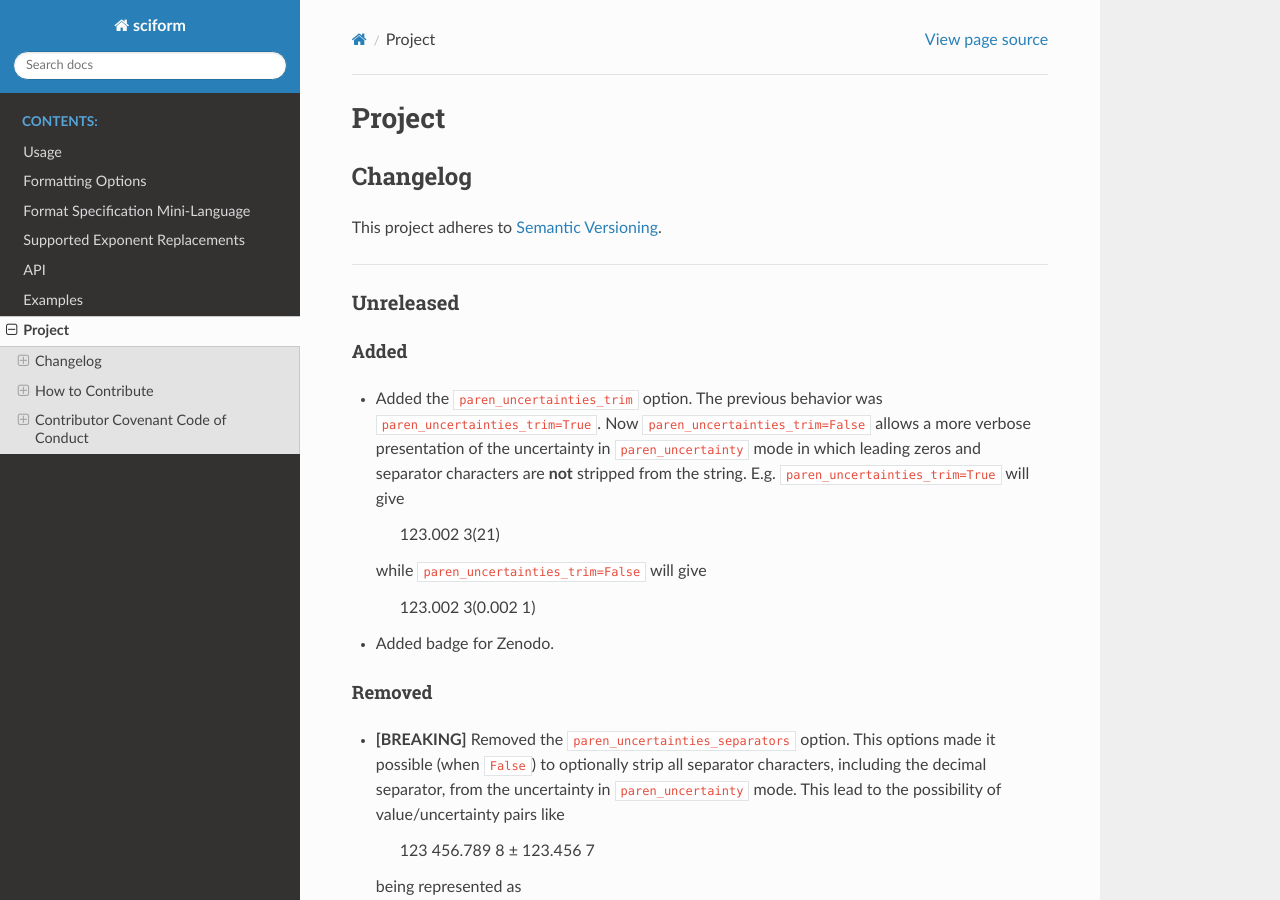
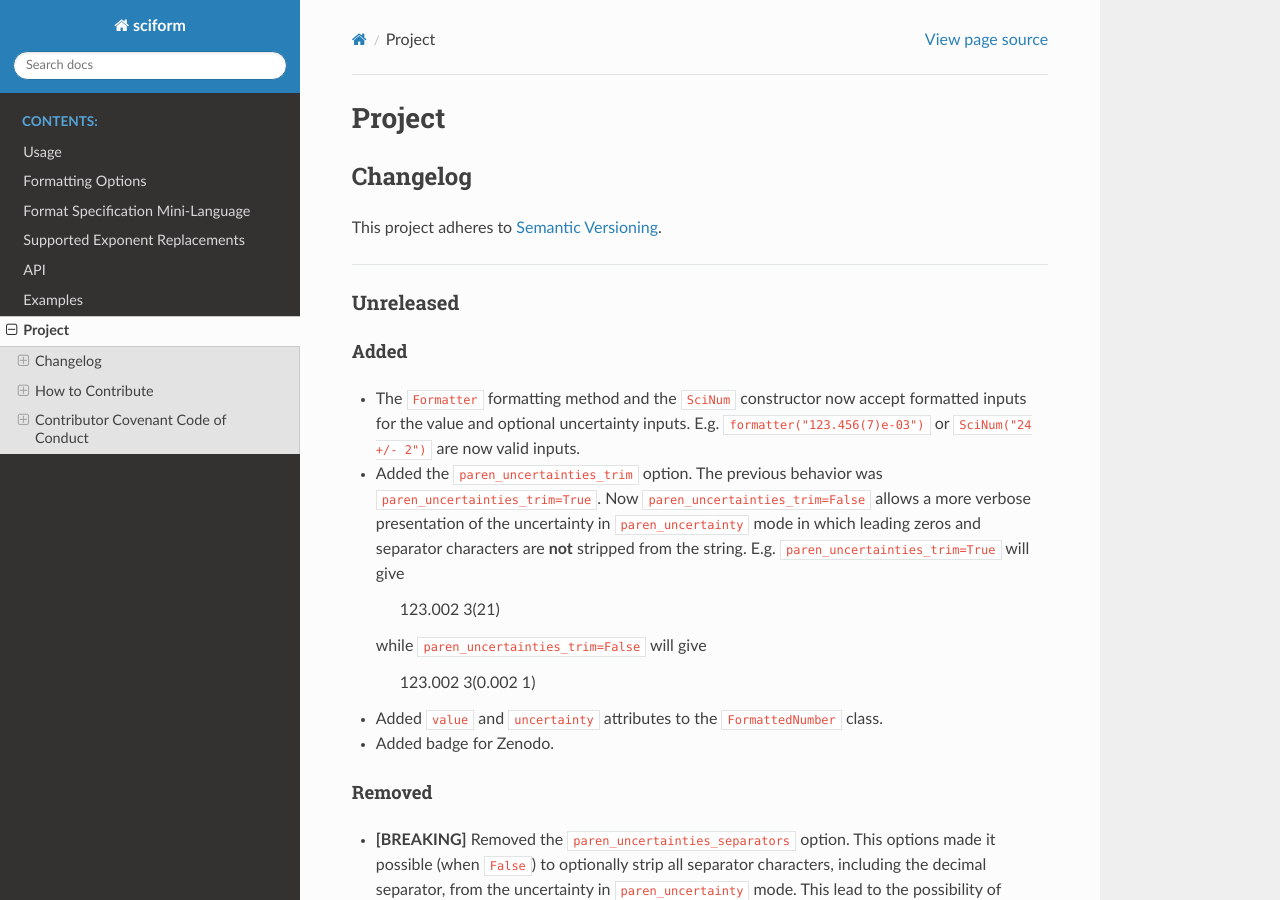
Before and after one commit to jagerber48/sciform, a Sphinx documentation site: the page built from docs/source/project.rst, in a window 1280 px wide and 900 px high. Built offline with Sphinx 7.4.7 and the Read the Docs theme 2.0.0, drawn with Linux system fonts in a browser that asks for light colours.

Commit message:
changelog

```diff
--- a/CHANGELOG.rst
+++ b/CHANGELOG.rst
@@ -11,6 +11,10 @@ Unreleased
 Added
 ^^^^^
 
+* The ``Formatter`` formatting method and the ``SciNum`` constructor now
+  accept formatted inputs for the value and optional uncertainty inputs.
+  E.g. ``formatter("123.456(7)e-03")`` or ``SciNum("24 +/- 2")`` are now
+  valid inputs.
 * Added the ``paren_uncertainties_trim`` option.
   The previous behavior was ``paren_uncertainties_trim=True``.
   Now ``paren_uncertainties_trim=False`` allows a more verbose
@@ -25,6 +29,8 @@ Added
 
     123.002 3(0.002 1)
 
+* Added ``value`` and ``uncertainty`` attributes to the
+  ``FormattedNumber`` class.
 * Added badge for Zenodo.
 
 Removed
--- a/docs/source/usage.rst
+++ b/docs/source/usage.rst
@@ -171,6 +171,9 @@ However, some input strings can be supplied which are not valid
     for direct outputs (noting that the ``±`` symbol can be converted
     into ``+/-`` afterwards using :meth:`FormattedNumber.as_ascii`, see
     :ref:`output_conversion`).
+
+Note that the formatting of the input strings has no bearing on the
+formatting of the resulting outputs.
 
 Like :mod:`sciform` outputs, the input value/uncertainty pairs must
 always share the exponent string.
```
